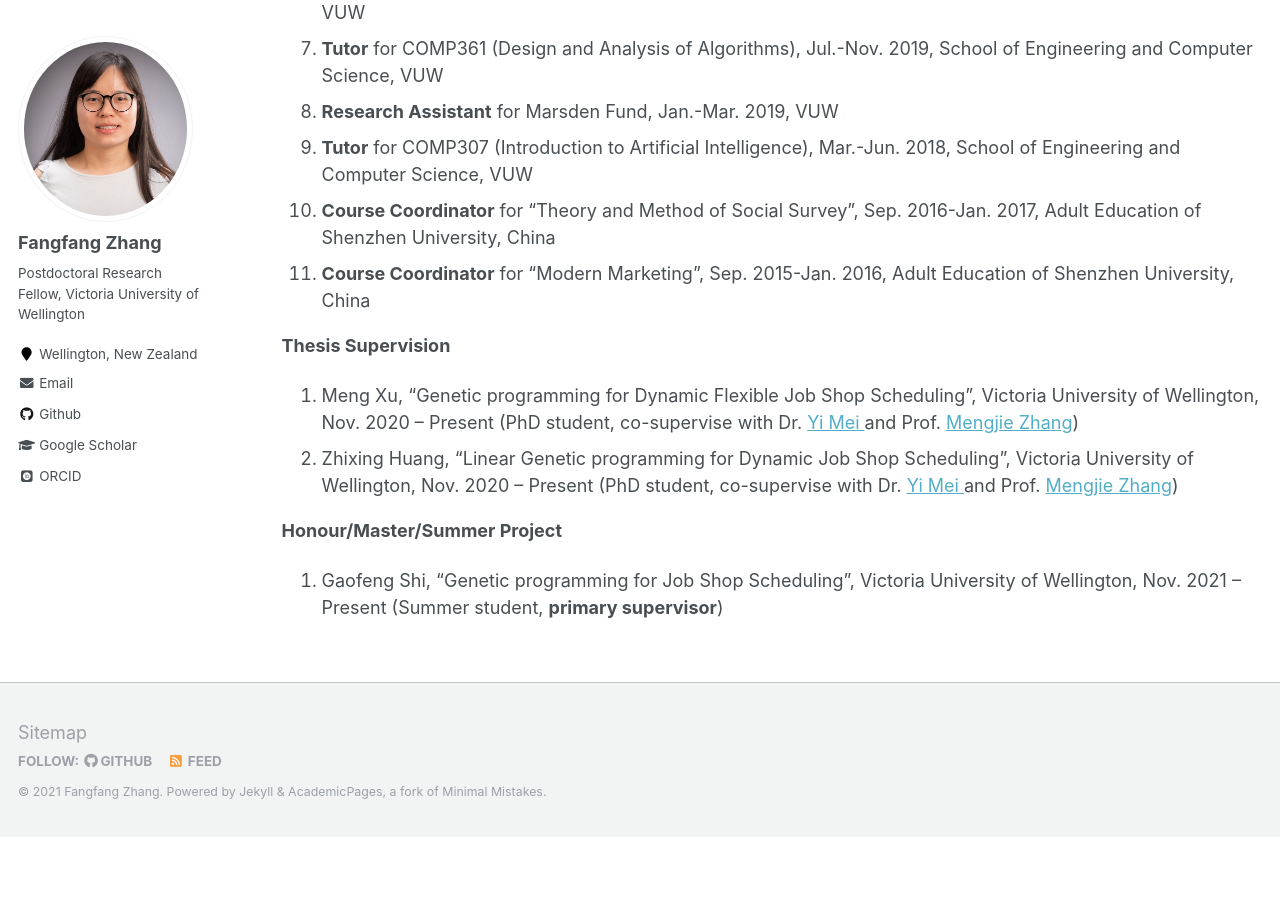
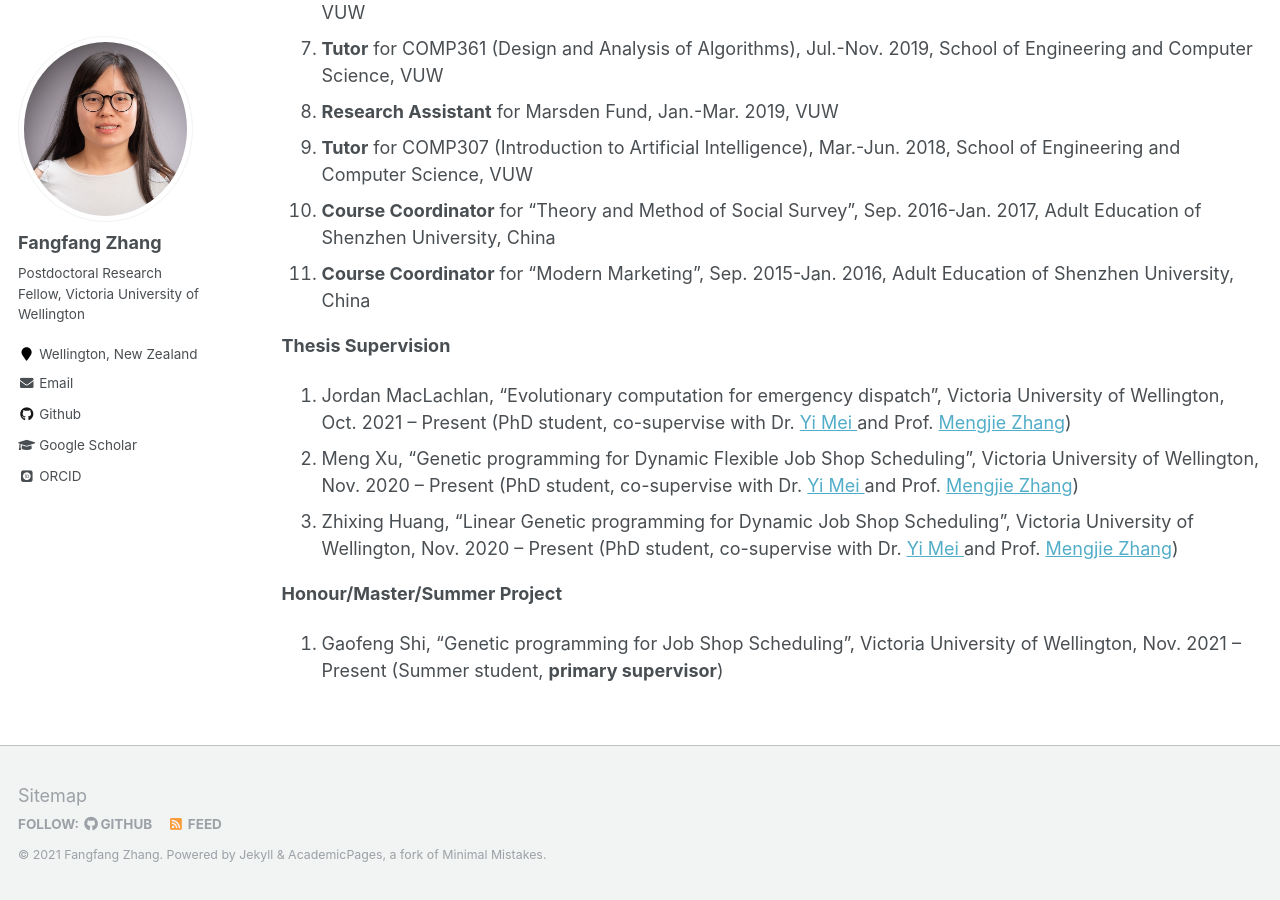
Before and after one commit to fangfang-zhang/fangfang-zhang.github.io, a Jekyll site: the page built from _pages/teaching.md, in a window 1280 px wide and 900 px high, scrolled down 531 px. Built offline with Jekyll 4.4.1, drawn with Linux system fonts in a browser that asks for light colours; some web fonts are replaced; before the commit the page ends 1368 px from its top, so only the background shows below that.

Commit message:
teaching

```diff
--- a/_pages/teaching.md
+++ b/_pages/teaching.md
@@ -22,6 +22,7 @@ author_profile: true
 
 **Thesis Supervision**
 <ol>
+<li> Jordan MacLachlan, “Evolutionary computation for emergency dispatch”, Victoria University of Wellington, Oct. 2021 – Present (PhD student, co-supervise with Dr. <a href="https://meiyi1986.github.io/"> Yi Mei </a> and Prof. <a href="https://homepages.ecs.vuw.ac.nz/~mengjie/"> Mengjie Zhang</a>) </li>
 <li> Meng Xu, “Genetic programming for Dynamic Flexible Job Shop Scheduling”, Victoria University of Wellington, Nov. 2020 – Present (PhD student, co-supervise with Dr. <a href="https://meiyi1986.github.io/"> Yi Mei </a> and Prof. <a href="https://homepages.ecs.vuw.ac.nz/~mengjie/"> Mengjie Zhang</a>) </li>
 <li> Zhixing Huang, “Linear Genetic programming for Dynamic Job Shop Scheduling”, Victoria University of Wellington, Nov. 2020 – Present (PhD student, co-supervise with Dr. <a href="https://meiyi1986.github.io/"> Yi Mei </a> and Prof. <a href="https://homepages.ecs.vuw.ac.nz/~mengjie/"> Mengjie Zhang</a>) </li>
 </ol>
```
Also changed, not shown: 1 other file.
